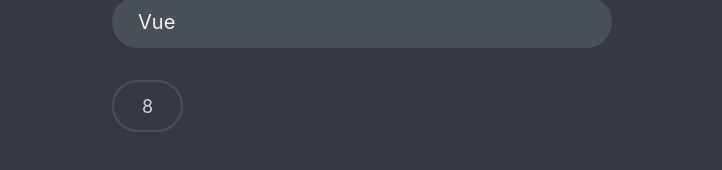
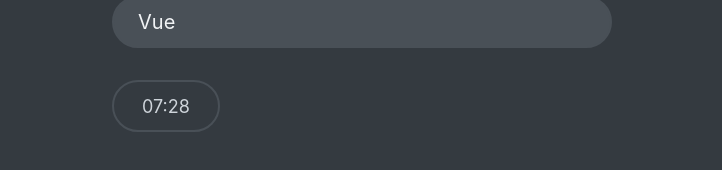
Before and after one commit to Karima-Aktari/Ultimate-React-Projects, a React (Create React App) app in the folder 10-react-quiz/: page / in a window 1280 px wide. Both pictures are taken after a click on the button "Let's Start". Shown: the part 534-704 px from the top of the page, without its empty margins (278-1000 px from the left). Built offline with nearby package versions, Linux system fonts and the light colour scheme; data requests are answered from the project's data file.

Commit message:
timer-updated

```diff
--- a/10-react-quiz/public/index.html
+++ b/10-react-quiz/public/index.html
@@ -24,7 +24,7 @@
       work correctly both with client-side routing and a non-root public URL.
       Learn how to configure a non-root public URL by running `npm run build`.
     -->
-    <title>React App</title>
+    <title>The React Quiz</title>
   </head>
   <body>
     <noscript>You need to enable JavaScript to run this app.</noscript>
--- a/10-react-quiz/src/components/App.js
+++ b/10-react-quiz/src/components/App.js
@@ -12,6 +12,8 @@
 import Footer from "./Footer";
 import Timer from "./Timer";
 
+const SECS_PER_QUESTION = 30;
+
 const initialState = {
   questions: [],
 
@@ -21,7 +23,7 @@
   answer: null,
   points: 0,
   highscore: 0,
-  secondRemaining: 10,
+  secondRemaining: null,
 };
 
 function reducer(state, action) {
@@ -41,6 +43,7 @@
       return {
         ...state,
         status: "active",
+        secondRemaining: state.questions.length * SECS_PER_QUESTION,
       };
     case "newAnswer":
       const question = state.questions.at(state.index);
--- a/10-react-quiz/src/components/Timer.js
+++ b/10-react-quiz/src/components/Timer.js
@@ -1,6 +1,8 @@
 import { useEffect } from "react";
 
 function Timer({ dispatch, secondRemaining }) {
+  const mins = Math.floor(secondRemaining / 60);
+  const seconds = secondRemaining % 60;
   useEffect(
     function () {
       const id = setInterval(function () {
@@ -10,7 +12,13 @@
     },
     [dispatch]
   );
-  return <div className="timer">{secondRemaining}</div>;
+  return (
+    <div className="timer">
+      {mins < 10 && "0"}
+      {mins}:{seconds < 10 && "0"}
+      {seconds}
+    </div>
+  );
 }
 
 export default Timer;
```
